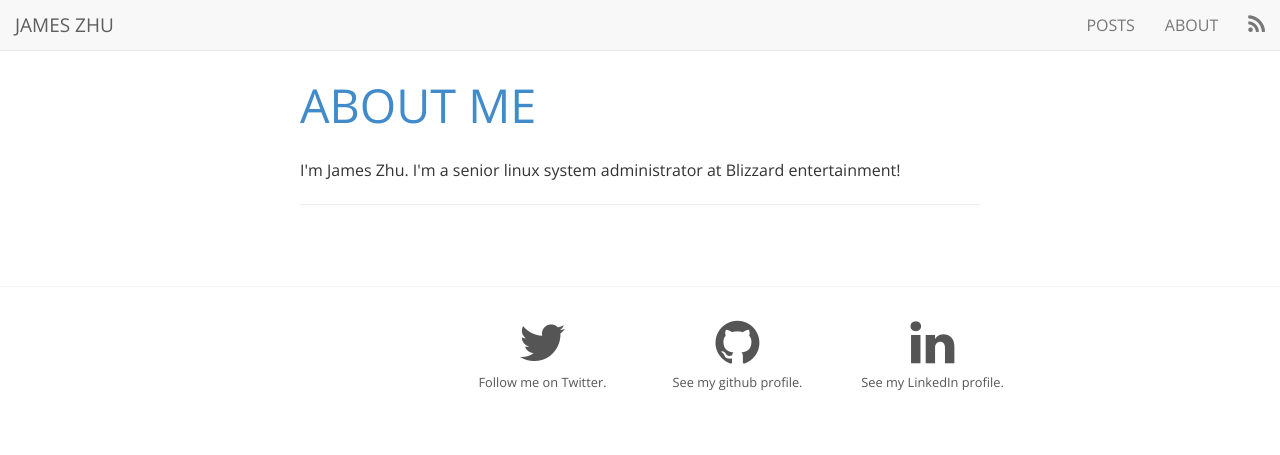
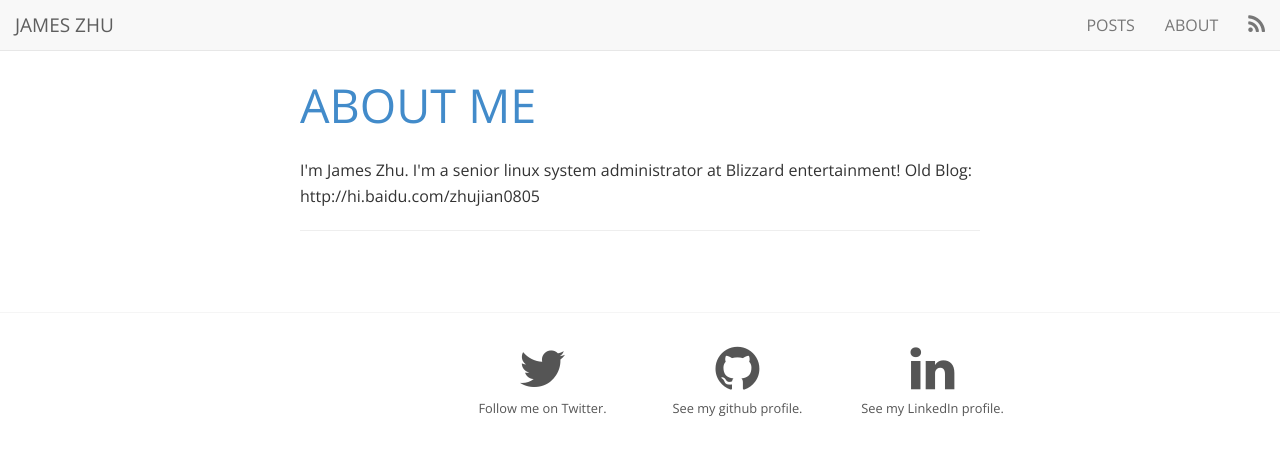
Before and after one commit to zhujian0805/zhujian0805.github.io, a Jekyll site: the page built from about/index.html, in a window 1280 px wide. Shown: the top 455 px of the page. Built offline with Jekyll 4.4.1, drawn with Linux system fonts in a browser that asks for light colours; nearby versions of some CDN libraries; Markdown is read by kramdown in place of the engine named in the settings.

Commit message:
edit about

```diff
--- a/about/index.html
+++ b/about/index.html
@@ -6,3 +6,6 @@ intro: "About Me"
 ---
 
 I'm James Zhu. I'm a senior linux system administrator at Blizzard entertainment!
+
+Old Blog:
+http://hi.baidu.com/zhujian0805
```
